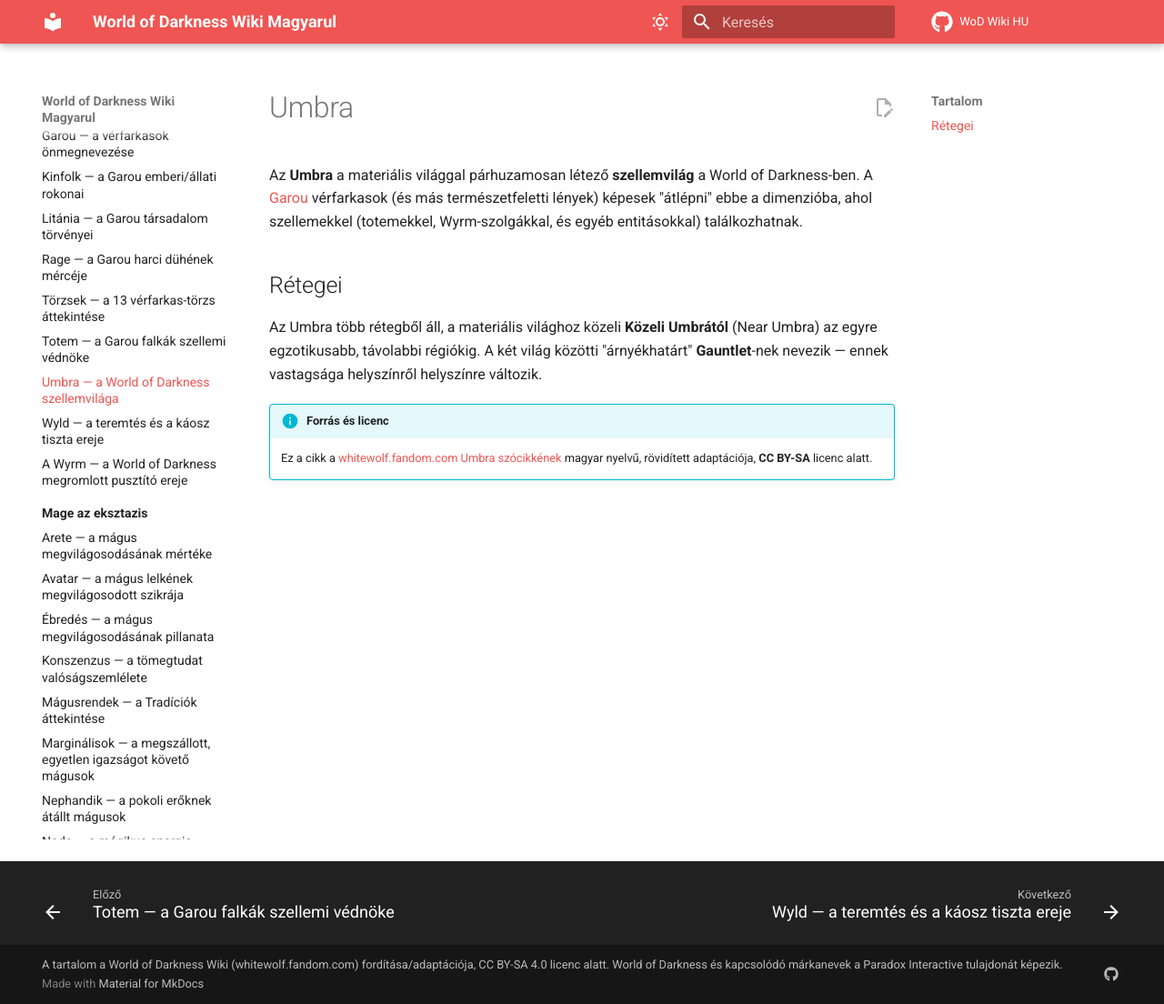
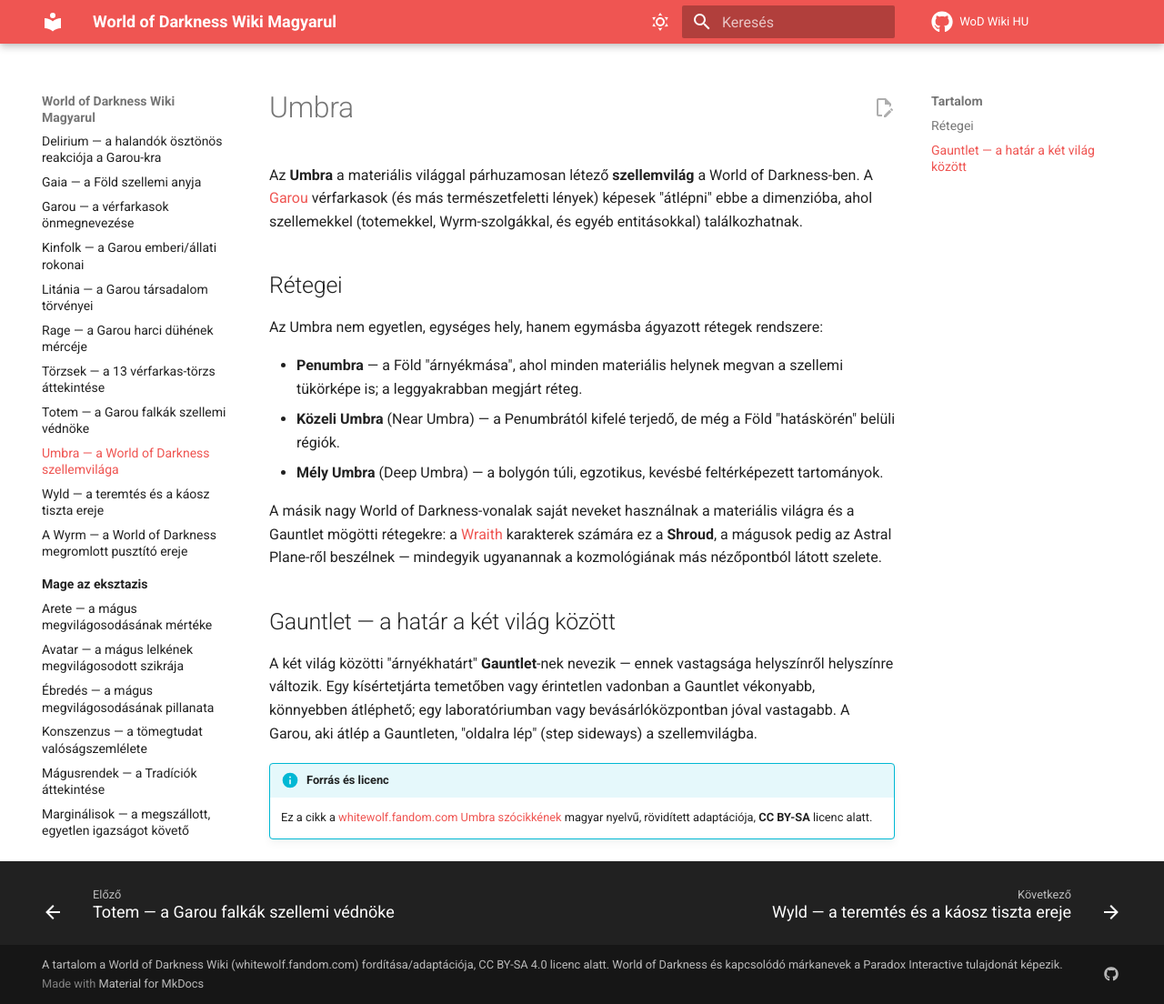
Before and after one commit to davidszentgyorgyi/wod-hu, an MkDocs documentation site: the page built from docs/werewolf-az-apokalipszis/umbra.md, in a window 1280 px wide and 1104 px high. Shown: the whole window at 91% size. Built offline with MkDocs 1.6.1 and Material for MkDocs 9.7.7, drawn with Linux system fonts in a browser that asks for light colours; comment, search, counter and statistics services are not loaded.

Commit message:
Expand Umbra article with layer structure and the Gauntlet
Original summary of Penumbra/Near Umbra/Deep Umbra layering, how other
game lines (Wraith's Shroud, Mage's Astral Plane) see the same
cosmology differently, and how Gauntlet thickness varies by location.

Co-Authored-By: Claude Sonnet 5 <noreply@anthropic.com>

```diff
--- a/docs/werewolf-az-apokalipszis/umbra.md
+++ b/docs/werewolf-az-apokalipszis/umbra.md
@@ -13,9 +13,26 @@ dimenzióba, ahol szellemekkel (totemekkel, Wyrm-szolgákkal, és egyéb entitá
 
 ## Rétegei
 
-Az Umbra több rétegből áll, a materiális világhoz közeli **Közeli Umbrától** (Near Umbra) az
-egyre egzotikusabb, távolabbi régiókig. A két világ közötti "árnyékhatárt" **Gauntlet**-nek
-nevezik — ennek vastagsága helyszínről helyszínre változik.
+Az Umbra nem egyetlen, egységes hely, hanem egymásba ágyazott rétegek rendszere:
+
+- **Penumbra** — a Föld "árnyékmása", ahol minden materiális helynek megvan a szellemi
+  tükörképe is; a leggyakrabban megjárt réteg.
+- **Közeli Umbra** (Near Umbra) — a Penumbrától kifelé terjedő, de még a Föld "hatáskörén"
+  belüli régiók.
+- **Mély Umbra** (Deep Umbra) — a bolygón túli, egzotikus, kevésbé feltérképezett
+  tartományok.
+
+A másik nagy World of Darkness-vonalak saját neveket használnak a materiális világra és a
+Gauntlet mögötti rétegekre: a [Wraith](../wraith-a-feledes/index.md) karakterek számára ez a
+**Shroud**, a mágusok pedig az Astral Plane-ről beszélnek — mindegyik ugyanannak a
+kozmológiának más nézőpontból látott szelete.
+
+## Gauntlet — a határ a két világ között
+
+A két világ közötti "árnyékhatárt" **Gauntlet**-nek nevezik — ennek vastagsága helyszínről
+helyszínre változik. Egy kísértetjárta temetőben vagy érintetlen vadonban a Gauntlet
+vékonyabb, könnyebben átléphető; egy laboratóriumban vagy bevásárlóközpontban jóval
+vastagabb. A Garou, aki átlép a Gauntleten, "oldalra lép" (step sideways) a szellemvilágba.
 
 !!! info "Forrás és licenc"
     Ez a cikk a [whitewolf.fandom.com Umbra szócikkének](https://whitewolf.fandom.com/wiki/Umbra)
```
